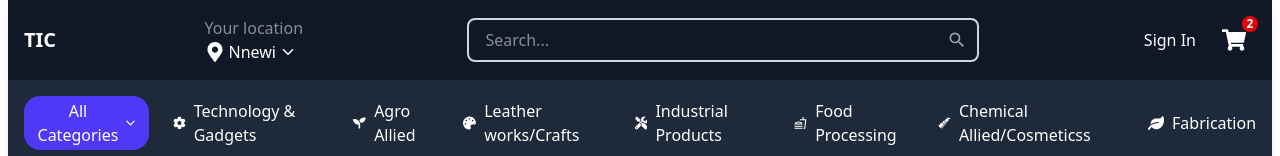
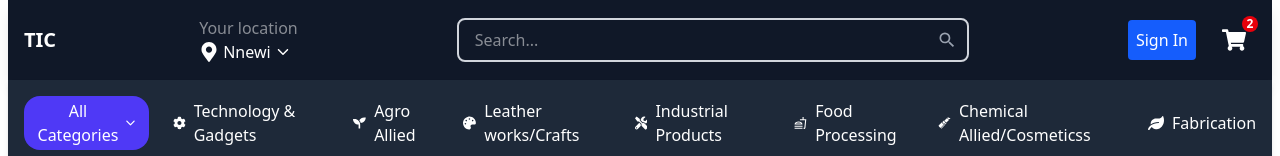
Before and after one commit to TobeChukwu278/TIC--12Nnewi, a React (Vite) app: page / in a window 1280 px wide. Shown: the top 156 px of the page. Built offline with nearby package versions, Linux system fonts and the light colour scheme.

Commit message:
added the route path for the loginsignup component to the sign in button

```diff
--- a/src/App.jsx
+++ b/src/App.jsx
@@ -33,6 +33,7 @@ const App = () => {
       <Routes>
         <Route path="/" element={<HomePage />} />
         <Route path="/land" element={<Land />} />
+        <Route path="/loginsignup" element={<LoginSignup />} />
         <Route path="/technology-&-gadgets" element={<TechnologyGadgetsPage />} />
         <Route path="/leather-works/crafts" element={<HandmadeCraftsPage />} />
         <Route path="/agro-allied" element={<AgroTechPage />} />
--- a/src/components/nav/Nav.jsx
+++ b/src/components/nav/Nav.jsx
@@ -40,8 +40,18 @@ const Navigation = () => {
                 <div className="p-4 space-y-4">
                     {/* Sign-in button for mobile menu is here */}
                     <div className="border-b border-gray-700 pb-4">
-                        <button className="w-full text-left p-2 rounded text-white bg-blue-600 hover:bg-blue-700 font-medium" onClick={closeMenu}>
-                            Sign In
+                        <button
+                            className="w-full text-left cursor-pointer p-2 rounded text-white bg-blue-600 hover:bg-blue-700 font-medium"
+                            onClick={closeMenu}
+                            as={NavLink}
+                        >
+                            <NavLink
+                                to="/loginsignup"
+                                className="w-full block text-white"
+                                onClick={closeMenu}
+                            >
+                                Sign In
+                            </NavLink>
                         </button>
                     </div>
 
@@ -113,7 +123,14 @@ const Navigation = () => {
                         <SearchInput />
                     </div>
                     <div className="flex items-center space-x-4">
-                        <button className="text-white hover:text-gray-400">Sign In</button>
+                        <button className="text-white hover:text-gray-400 cursor-pointer p-2 rounded bg-blue-600 hover:bg-blue-400 font-medium">
+                            <NavLink
+                                to="/loginsignup"
+                                className="w-full block text-white"
+                            >
+                                Sign In
+                            </NavLink>
+                        </button>
                         <Cart />
                     </div>
                 </nav>
```
